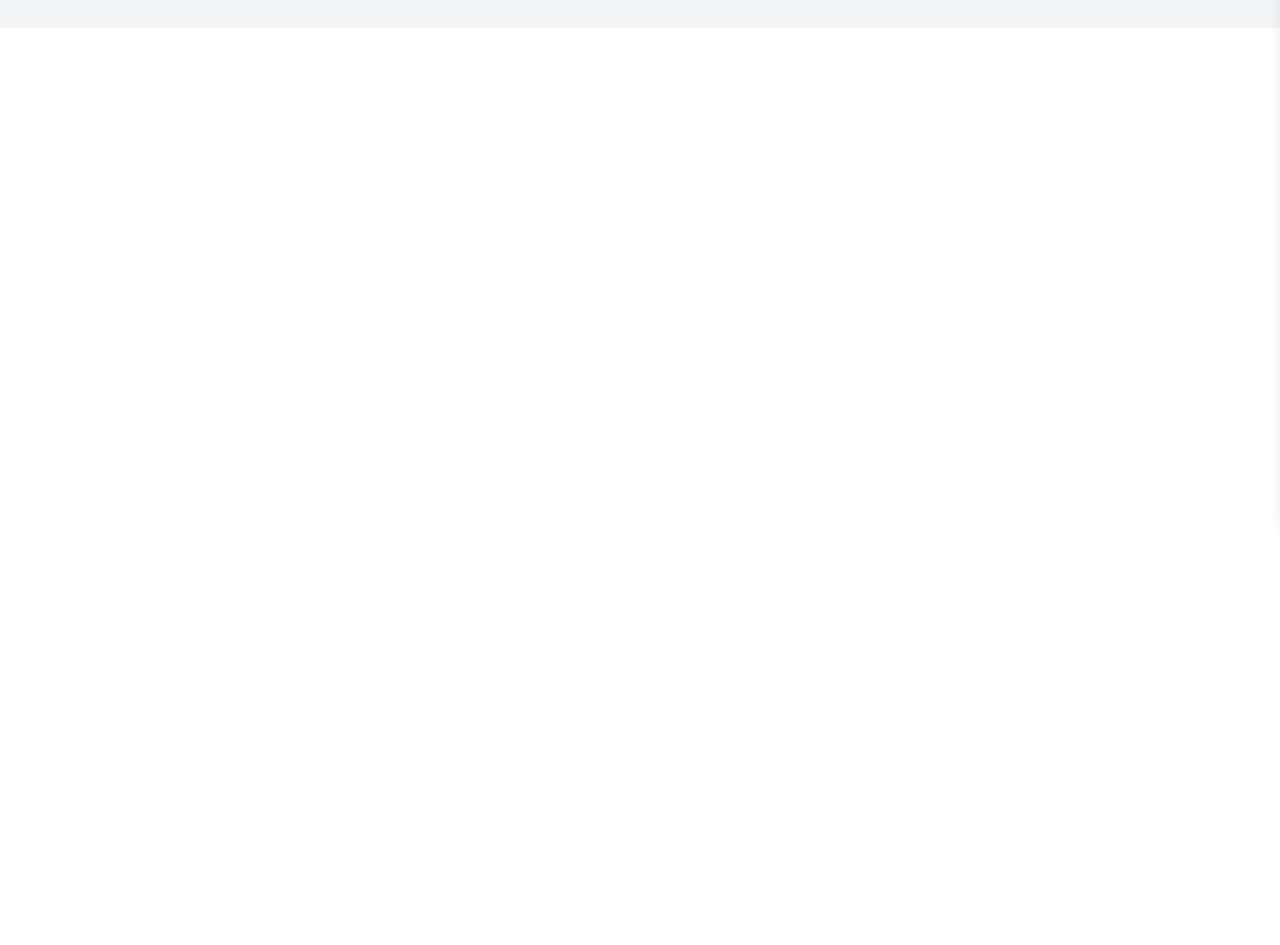
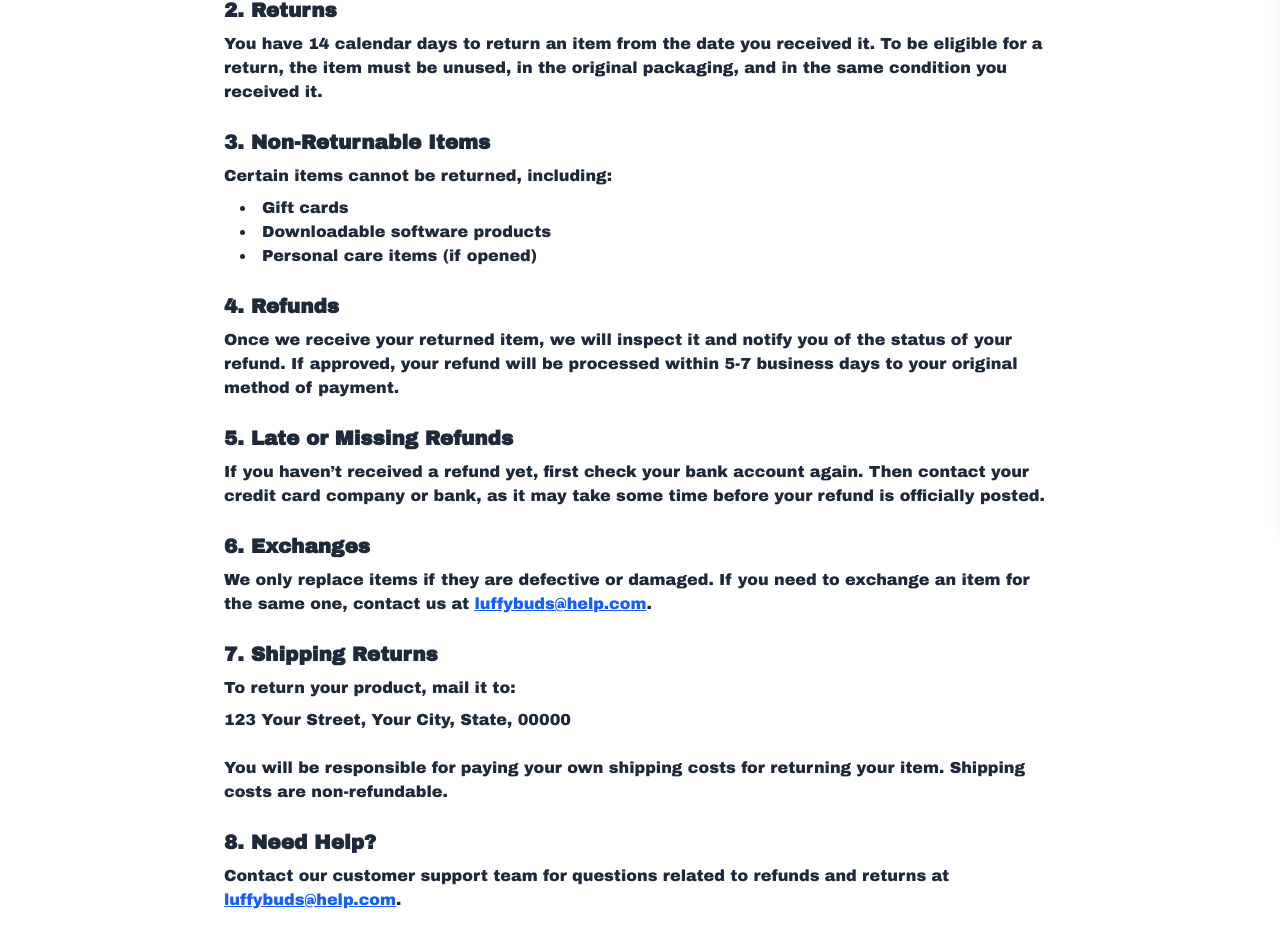
Before and after one commit to mdsajalali/fluffy-buds, a React (Vite) app: page /refund-policy in a window 1280 px wide. Shown: the part 277-1222 px from the top of the page. Before the commit the page ends 800 px from the top, so only its background shows below. Built offline with nearby package versions, Linux system fonts and the light colour scheme.

Commit message:
added: refund policy ui

```diff
--- a/src/pages/(privacy-policy)/Refund-Policy.tsx
+++ b/src/pages/(privacy-policy)/Refund-Policy.tsx
@@ -1,5 +1,110 @@
 const RefundPolicy = () => {
-  return <div>RefundPolicy</div>;
+  return (
+    <div className="min-h-screen md:mt-[65px] bg-white text-gray-800 px-4 sm:px-8 py-10 max-w-4xl mx-auto">
+      <h1 className="text-3xl font-bold mb-6 text-center">Refund Policy</h1>
+
+      <div className="space-y-6">
+        <section>
+          <h2 className="text-xl font-semibold mb-2">1. Overview</h2>
+          <p>
+            We want you to be completely satisfied with your purchase. If you're
+            not happy with your order, we're here to help with our refund policy
+            outlined below.
+          </p>
+        </section>
+
+        <section>
+          <h2 className="text-xl font-semibold mb-2">2. Returns</h2>
+          <p>
+            You have 14 calendar days to return an item from the date you
+            received it. To be eligible for a return, the item must be unused,
+            in the original packaging, and in the same condition you received
+            it.
+          </p>
+        </section>
+
+        <section>
+          <h2 className="text-xl font-semibold mb-2">
+            3. Non-Returnable Items
+          </h2>
+          <p>Certain items cannot be returned, including:</p>
+          <ul className="list-disc list-inside ml-4 mt-2">
+            <li>Gift cards</li>
+            <li>Downloadable software products</li>
+            <li>Personal care items (if opened)</li>
+          </ul>
+        </section>
+
+        <section>
+          <h2 className="text-xl font-semibold mb-2">4. Refunds</h2>
+          <p>
+            Once we receive your returned item, we will inspect it and notify
+            you of the status of your refund. If approved, your refund will be
+            processed within 5-7 business days to your original method of
+            payment.
+          </p>
+        </section>
+
+        <section>
+          <h2 className="text-xl font-semibold mb-2">
+            5. Late or Missing Refunds
+          </h2>
+          <p>
+            If you haven’t received a refund yet, first check your bank account
+            again. Then contact your credit card company or bank, as it may take
+            some time before your refund is officially posted.
+          </p>
+        </section>
+
+        <section>
+          <h2 className="text-xl font-semibold mb-2">6. Exchanges</h2>
+          <p>
+            We only replace items if they are defective or damaged. If you need
+            to exchange an item for the same one, contact us at{" "}
+            <a
+              href="mailto:luffybuds@help.com"
+              className="text-blue-600 underline"
+            >
+              luffybuds@help.com
+            </a>
+            .
+          </p>
+        </section>
+
+        <section>
+          <h2 className="text-xl font-semibold mb-2">7. Shipping Returns</h2>
+          <p>
+            To return your product, mail it to: <br />
+            <span className="block mt-2">
+              123 Your Street, Your City, State, 00000
+            </span>
+            <br />
+            You will be responsible for paying your own shipping costs for
+            returning your item. Shipping costs are non-refundable.
+          </p>
+        </section>
+
+        <section>
+          <h2 className="text-xl font-semibold mb-2">8. Need Help?</h2>
+          <p>
+            Contact our customer support team for questions related to refunds
+            and returns at{" "}
+            <a
+              href="mailto:luffybuds@help.com"
+              className="text-blue-600 underline"
+            >
+              luffybuds@help.com
+            </a>
+            .
+          </p>
+        </section>
+      </div>
+
+      <p className="text-sm text-gray-500 mt-8 text-center">
+        Last updated: April 11, 2025
+      </p>
+    </div>
+  );
 };
 
 export default RefundPolicy;
```
